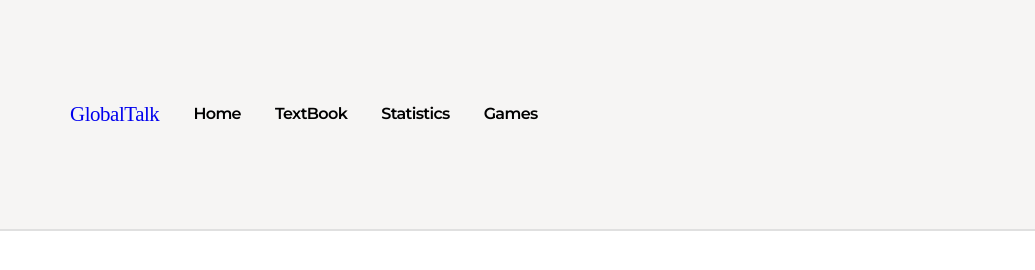
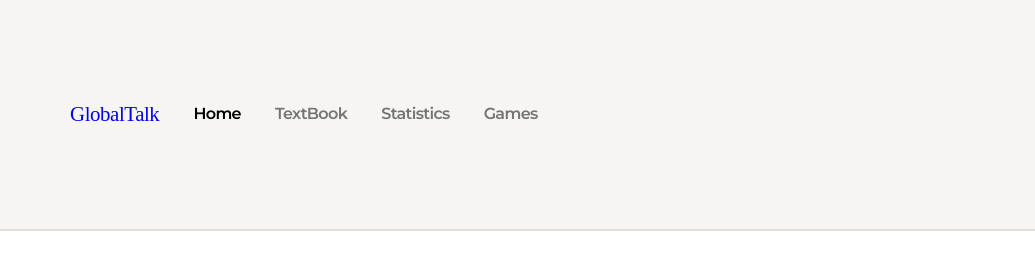
Before and after one commit to gryz1/GlobalTalk, a plain HTML site: page index.html in a window 1280 px wide. Shown: the full height of the page, 0-1035 px from the left. Drawn offline with Linux system fonts and the light colour scheme; a web font is replaced by a local one.

Commit message:
color header

```diff
--- a/index.html
+++ b/index.html
@@ -21,9 +21,9 @@
                     <a href="#" class="logo">GlobalTalk</a>
                     <ul>
                         <li><a href="" class="menu-item">Home</a></li>
-                        <li><a href="" class="menu-item">TextBook</a></li>
-                        <li><a href="" class="menu-item">Statistics</a></li>
-                        <li><a href="" class="menu-item">Games</a></li>
+                        <li><a href="" class="menu-item color">TextBook</a></li>
+                        <li><a href="" class="menu-item color">Statistics</a></li>
+                        <li><a href="" class="menu-item color">Games</a></li>
                     </ul>
                 </nav>
                 <div class="sign-in-up">
--- a/style.css
+++ b/style.css
@@ -70,6 +70,10 @@ nav ul a {
     color: inherit;
 }
 
+.color {
+    color: #757575;
+}
+
 .sign-in p {
     display: flex;
     align-items: center;
```
